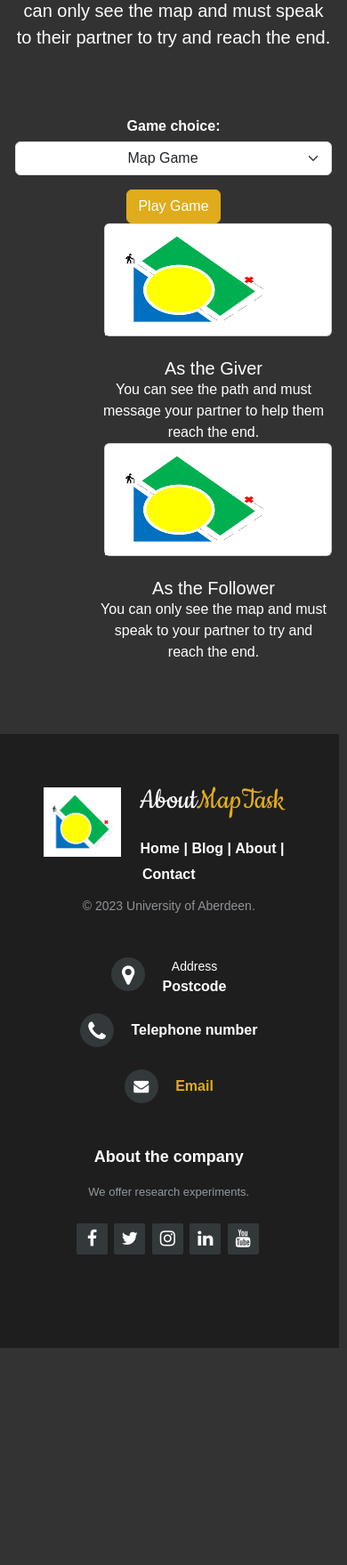
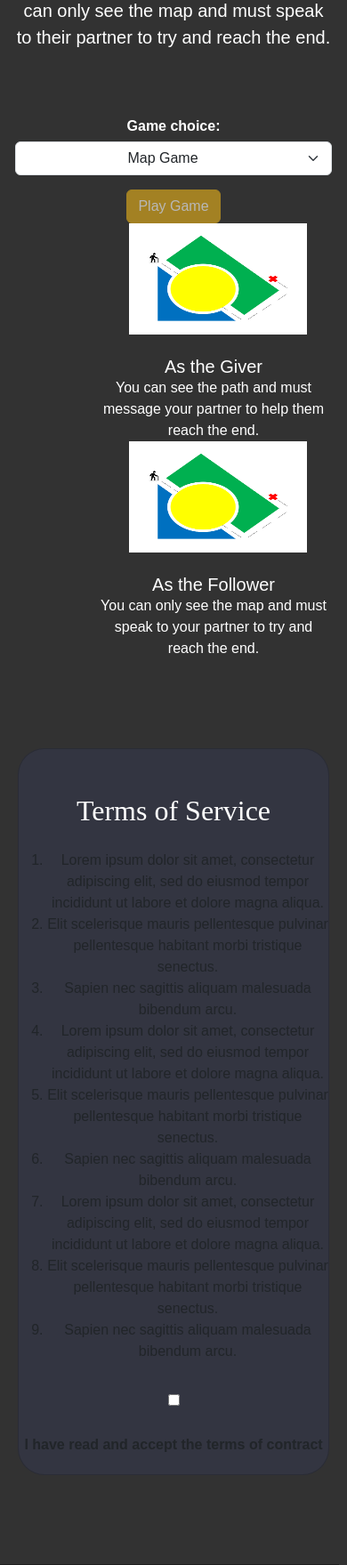
Before and after one commit to 12calert/Experiment.io, a Django app: page / in a window 390 px wide. Shown: the part 312-2071 px from the top of the page at 89% size. Before the commit the page ends 1827 px from the top, so only its background shows below. Run offline with Django 3.2, Linux system fonts and the light colour scheme; parts of the project's set-up code (start-up, migrations or seed data) failed here and were passed over; some libraries are stand-ins or nearby versions.

Commit message:
created the terms and conditions

```diff
--- a/templates/home.html
+++ b/templates/home.html
@@ -1,19 +1,129 @@
 {% extends 'base.html' %}
 {% load static %}
 {% block title %}Home{% endblock %}
-
 {% block content %}
-
 <style>
-  .card {
+  /* Terms and conditions box, code adopted from https://codepen.io/beCoditive/pen/OJppBXB */
+  /* It does not work when it is moved into home.css, give it a try if you want. */
+    .cards {
     margin-left: 100px !important;
     }
-
     .text-center {
     margin-left: 90px !important;
     }
+    @import url('https://fonts.googleapis.com/css2?family=Josefin+Sans:wght@500;700&display=swap');
+    ::-webkit-scrollbar {
+    width: 8px;
+    }
+    ::-webkit-scrollbar-track {
+    background: #242836;
+    }
+    ::-webkit-scrollbar-thumb {
+    background: #333541;
+    }
+    .card {
+    margin-top: 100px;
+    margin-bottom: 100px;
+    width: 1200px;
+    border-radius: 30px;
+    background-color: #333541;
+    margin-left: auto;
+    margin-right: auto;
+    }
+    .card .primary-heading {
+    text-align: center;
+    font-family: josefin sans;
+    color: white;
+    padding-top: 50px ;
+    font-size: 4em;
+    }
+
+    @media only screen and (max-width: 1218px) {
+    .card {
+    margin-top: 100px;
+    margin-bottom: 100px;
+    height : auto;
+    width: 1000px;
+    border-radius: 30px;
+    background-color: #333541;
+    margin-left: auto;
+    margin-right: auto;
+    }
+    }
+    @media only screen and (max-width: 1012px) {
+    .card {
+    margin-top: 100px;
+    margin-bottom: 100px;
+    height : 2350px;
+    width: 800px;
+    border-radius: 30px;
+    background-color: #333541;
+    margin-left: auto;
+    margin-right: auto;
+    }
+    }
+    @media only screen and (max-width: 832px) {
+    .card {
+    margin-top: 100px;
+    margin-bottom: 100px;
+    height : auto;
+    width: 600px;
+    border-radius: 30px;
+    background-color: #333541;
+    margin-left: auto;
+    margin-right: auto;
+    }
+    .card .primary-heading {
+    font-size: 3.5em;
+    }
+    }
+    @media only screen and (max-width: 626px) {
+    .card {
+    margin-top: 100px;
+    margin-bottom: 100px;
+    height : auto;
+    width: 450px;
+    border-radius: 30px;
+    background-color: #333541;
+    margin-left: auto;
+    margin-right: auto;
+    }
+    .card .primary-heading {
+    font-size: 3em;
+    }
+    }
+    @media only screen and (max-width: 480px) {
+    .card {
+    margin-top: 100px;
+    margin-bottom: 100px;
+    height : auto;
+    width: 350px;
+    border-radius: 30px;
+    background-color: #333541;
+    margin-left: auto;
+    margin-right: auto;
+    }
+    .card .primary-heading {
+    font-size: 2em;
+    }
+    }
+    @media only screen and (max-width: 365px) {
+    .card {
+    margin-top: 100px;
+    margin-bottom: 100px;
+    height : auto;
+    width: 290px;
+    border-radius: 30px;
+    background-color: #333541;
+    margin-left: auto;
+    margin-right: auto;
+    }
+    .card .primary-heading {
+    font-size: 2em;
+    }
+    }
+    /* End of terms and conditions box */
 </style>
-
 <div class="container">
     <div class="row">
         <div class="col-md-6">
@@ -28,7 +138,7 @@
         <div class="col-md-6 ml-auto">
             <div class="row">
                 <div class="col-md-6">
-          <div class="card mb-4">
+                    <div class="cards mb-4">
                         {% comment %} include another existing image when you have one, because otherwise testing fails {% endcomment %}
                         <img src="{% static 'images/logo.png' %}" class="card-img-top" alt="Map from the instruction giver's point of view" style="height: 125px; width: 200px;">
                     </div>
@@ -38,7 +148,7 @@
                     </div>
                 </div>
                 <div class="col-md-6">
-          <div class="card mb-4">
+                    <div class="cards mb-4">
                         {% comment %} include another existing image when you have one, because otherwise testing fails {% endcomment %}
                         <img src="{% static 'images/logo.png' %}" class="card-img-top" alt="Map from the instruction follower's point of view" style="height: 125px; width: 200px;">
                     </div>
@@ -51,4 +161,44 @@
         </div>
     </div>
 </div>
+{% comment %} Terms and conditions {% endcomment %}
+<section id="terms-of-service">
+    <div class="card">
+        <h4 class="primary-heading">Terms of Service</h4>
+        <p class="paragraph">
+        <ol>
+            <li>Lorem ipsum dolor sit amet, consectetur adipiscing elit, sed do eiusmod tempor incididunt ut labore et dolore magna aliqua.</li>
+            <li>Elit scelerisque mauris pellentesque pulvinar pellentesque habitant morbi tristique senectus. </li>
+            <li>Sapien nec sagittis aliquam malesuada bibendum arcu.</li>
+            <li>Lorem ipsum dolor sit amet, consectetur adipiscing elit, sed do eiusmod tempor incididunt ut labore et dolore magna aliqua.</li>
+            <li>Elit scelerisque mauris pellentesque pulvinar pellentesque habitant morbi tristique senectus. </li>
+            <li>Sapien nec sagittis aliquam malesuada bibendum arcu.</li>
+            <li>Lorem ipsum dolor sit amet, consectetur adipiscing elit, sed do eiusmod tempor incididunt ut labore et dolore magna aliqua.</li>
+            <li>Elit scelerisque mauris pellentesque pulvinar pellentesque habitant morbi tristique senectus. </li>
+            <li>Sapien nec sagittis aliquam malesuada bibendum arcu.</li>
+        </ol>
+        </p>
+        <p>
+            <input type="checkbox" id="check" name="vehicle1" value="Bike">
+            <label for="terms"> I have read and accept the terms of contract</label><br>
+        </p>
+    </div>
+</section>
+{% comment %} End of terms and conditions {% endcomment %}
+<script>
+    var btn = document.querySelectorAll("form .btn")[0];
+
+    var checkBox = document.getElementById("check");
+    btn.disabled = !checkBox.checked;
+
+    checkBox.addEventListener("change",checkTerms);
+
+    function checkTerms(){
+    if(this.checked){
+    btn.disabled = false;
+    }else{
+    btn.disabled = true;
+    }
+    }
+</script>
 {% endblock %}
```
Lines whose indentation alone changed are shown as unchanged.
